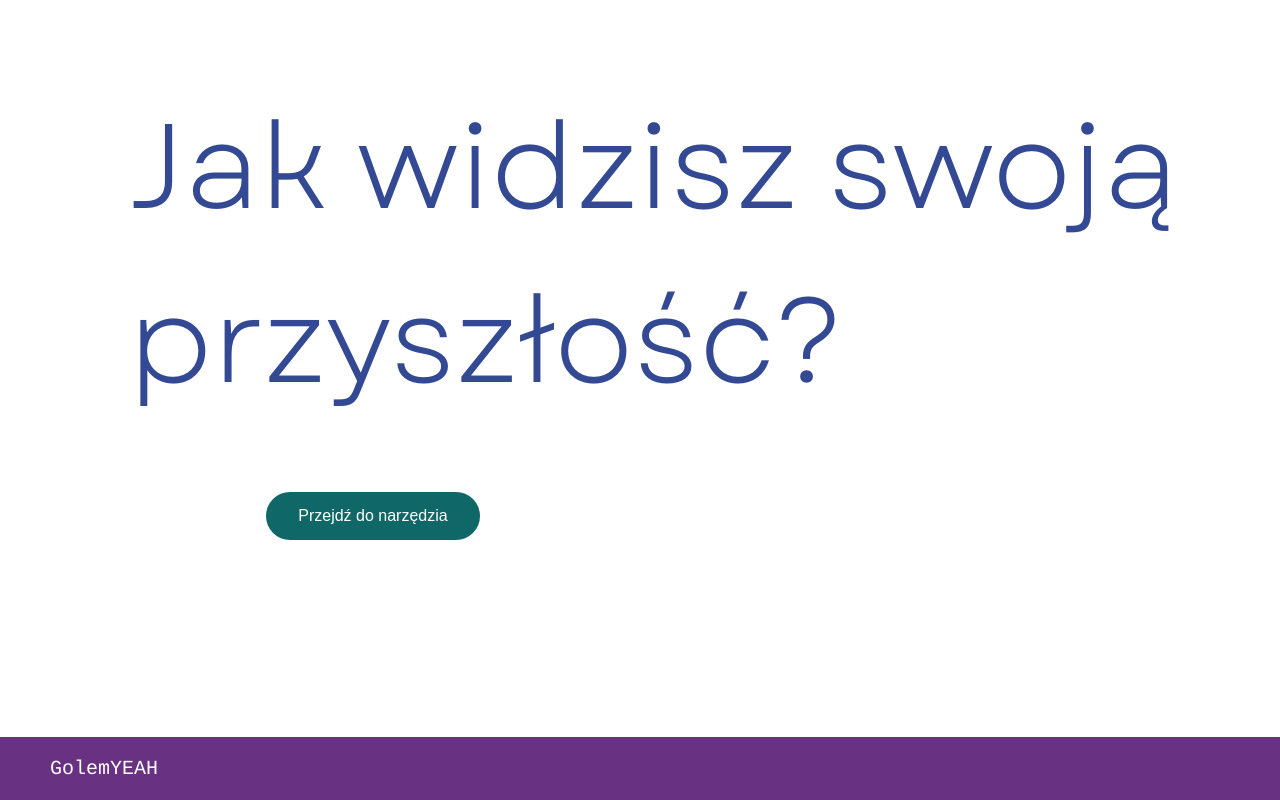
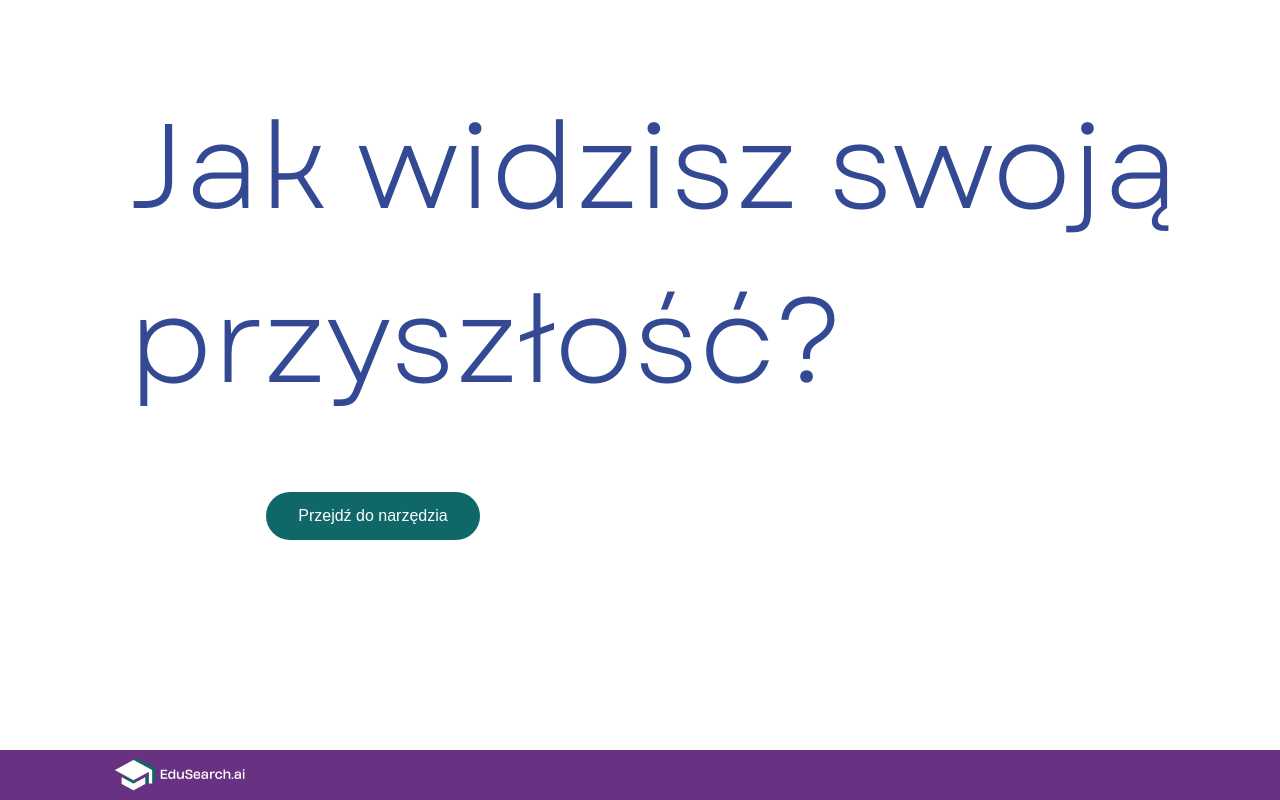
Before and after one commit to JanFidor/GolemYeah, a React (Create React App) app in the folder web_app/frontend/: page / in a window 1280 px wide. Built offline with nearby package versions, Linux system fonts and the light colour scheme.

Commit message:
Add logo to footer

```diff
--- a/web_app/frontend/src/assets/styles/footer.css
+++ b/web_app/frontend/src/assets/styles/footer.css
@@ -2,10 +2,17 @@
     background-color: #683181;
     position: fixed;
     width: 100%;
+    height: 50px;
     bottom: 0;
     color: white;
     font-size: 20px;
     font-family: courier, courier new, serif;
-    text-align: left;
     padding-left: 50px;
+    display: flex;
+    align-items: center;
 }
+
+img {
+    margin-left: 5%;
+    margin-right: auto;
+}
--- a/web_app/frontend/src/components/footer.jsx
+++ b/web_app/frontend/src/components/footer.jsx
@@ -1,9 +1,10 @@
 import React from 'react';
 import '../assets/styles/footer.css';
+import logo from '../assets/images/logo-wide-white.png';
 
 const Footer = () => (
     <footer className="footer">
-        <p>GolemYEAH</p>
+        <img style={{height: "70%"}} src={logo} alt="logo-wide"/>
     </footer>
 );
 
```
Also changed, not shown: web_app/frontend/src/assets/images/logo-wide-white.png (added), web_app/frontend/src/assets/images/logo-wide.png (added).
